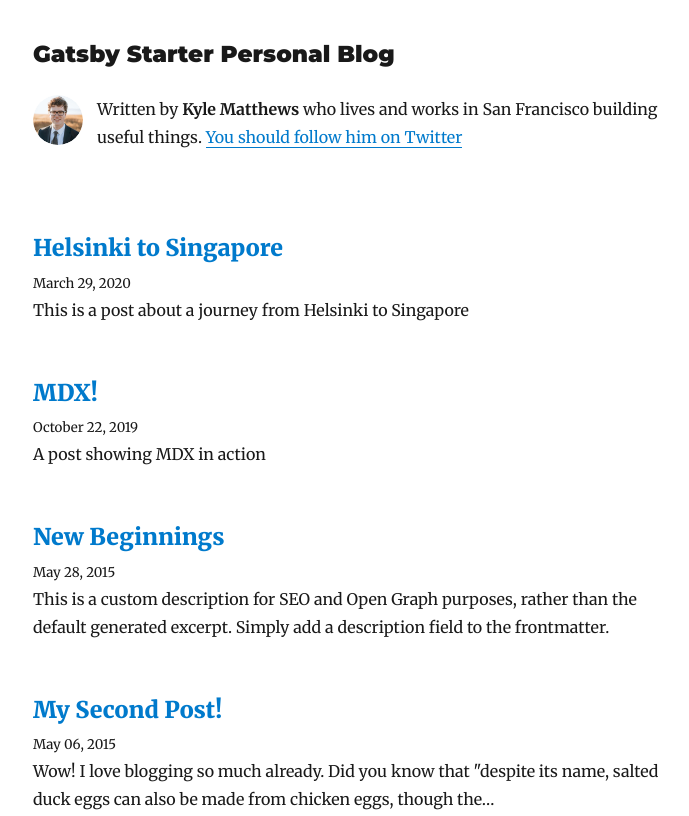
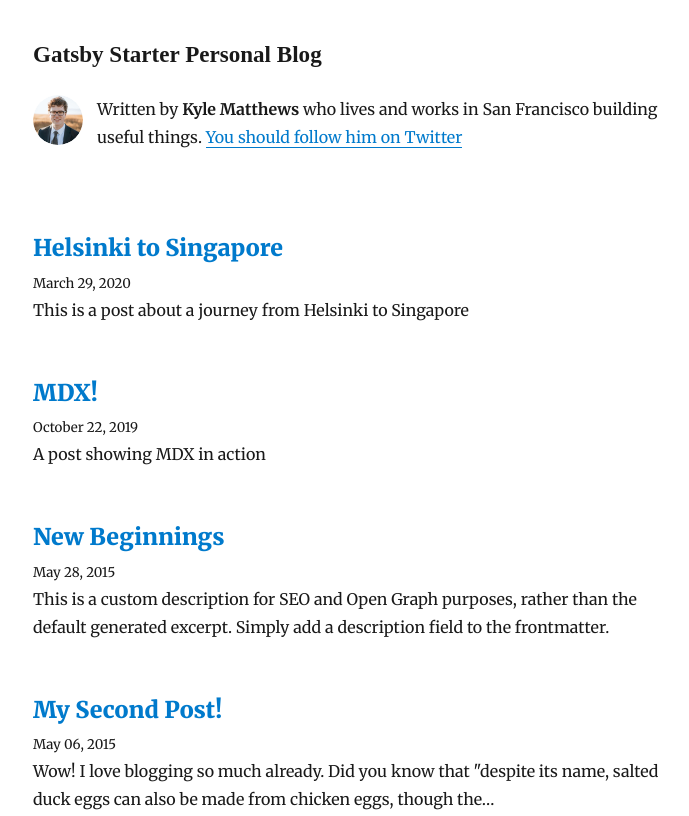
Before and after one commit to tomppa2017/travel-blog-test, a Gatsby site: page /blog in a window 1280 px wide. Shown: the top 816 px of the page, without its empty margins (292-981 px from the left). Built offline with nearby package versions, Linux system fonts and the light colour scheme; Gatsby itself is replaced by a stand-in of ours; some packages are replaced by stand-ins of ours.

Commit message:
Update layout.js

```diff
--- a/src/components/layout.js
+++ b/src/components/layout.js
@@ -36,7 +36,7 @@ class Layout extends React.Component {
       header = (
         <h3
           style={{
-            fontFamily: `Montserrat, sans-serif`,
+            fontFamily: `Times New Roman`,
             marginTop: 0,
           }}
         >
```
